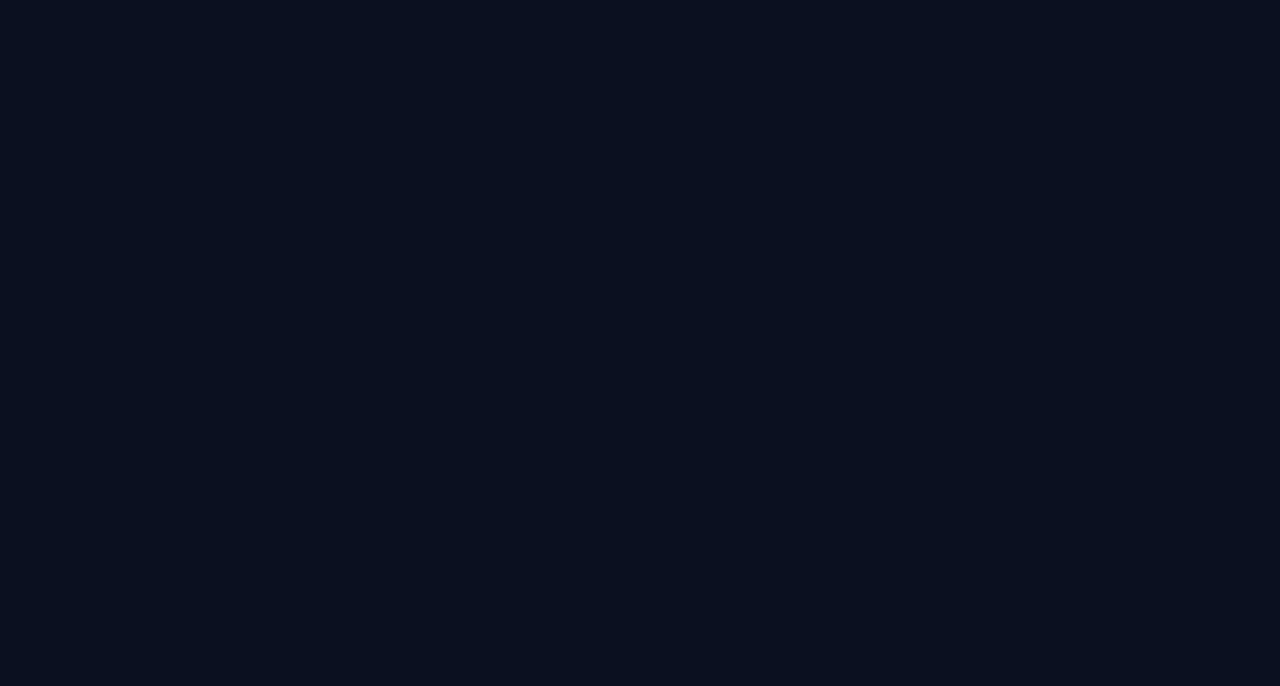
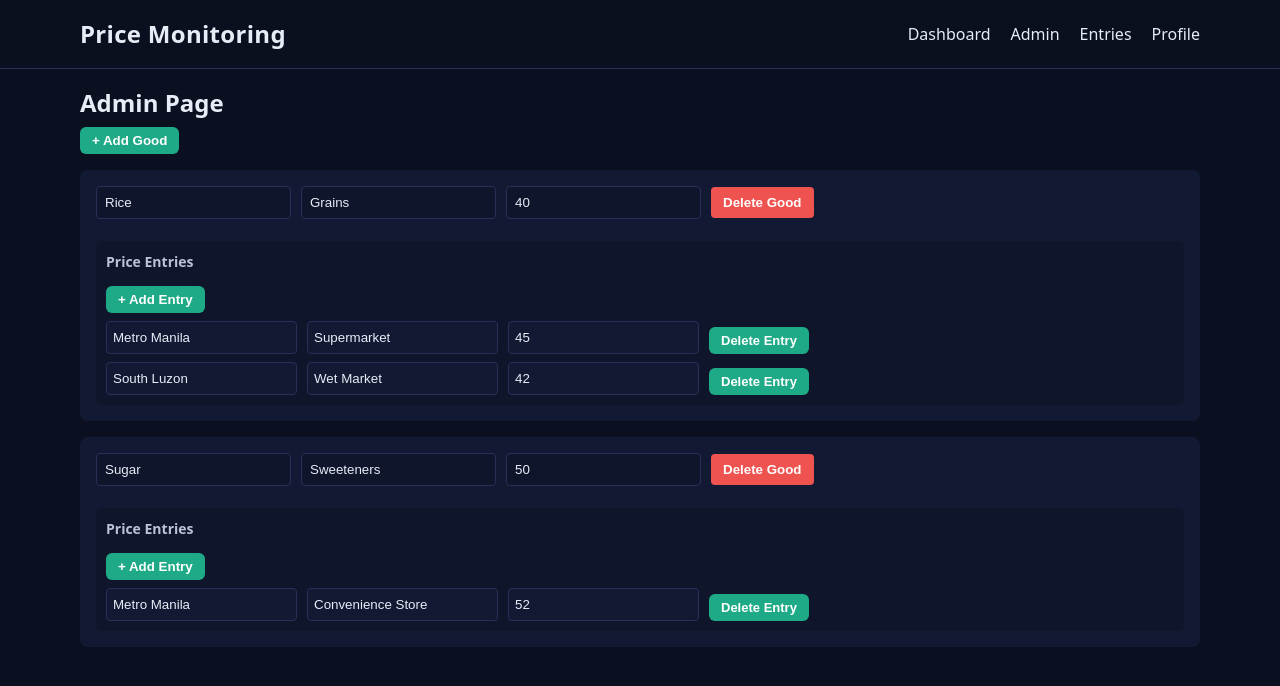
Before and after one commit to drimag/price-monitoring, a React (Vite) app in the folder client/: page /admin in a window 1280 px wide. Before the commit this address had no page. Shown: the top 686 px of the page. Built offline with nearby package versions, Linux system fonts and the light colour scheme.

Commit message:
admin page

```diff
--- a/client/src/App.jsx
+++ b/client/src/App.jsx
@@ -2,6 +2,7 @@ import { BrowserRouter as Router, Routes, Route } from "react-router-dom";
 import PriceMonitor from "./pages/PriceMonitor";
 import UserProfile from "./pages/UserProfile";
 import UserEntry from "./pages/UserEntry";
+import AdminPage from "./pages/AdminPage";
 
 function App() {
   return (
@@ -10,6 +11,7 @@ function App() {
         <Route path="/" element={<PriceMonitor />} />
         <Route path="/profile" element={<UserProfile />} />
         <Route path="/entry" element={<UserEntry />} />
+        <Route path="/admin" element={<AdminPage />} />
       </Routes>
     </Router>
   );
--- /dev/null
+++ b/client/src/pages/AdminPage.css
@@ -0,0 +1,117 @@
+/* Container */
+.admin-container {
+  padding: 20px;
+  max-width: 90%;
+  margin: auto;
+  color: var(--text);
+}
+
+/* Layout for all goods */
+.admin-layout {
+  display: flex;
+  flex-direction: column;
+  gap: 20px;
+  margin-top: 20px;
+}
+
+/* Each Good Card */
+.good-card {
+  background: var(--panel);
+  border-radius: 8px;
+  margin-top: 16px;
+  padding: 16px;
+  display: flex;
+  flex-direction: column;
+  gap: 12px;
+}
+
+/* Header row for Good (name, category, srp, delete) */
+.good-header {
+  display: flex;
+  gap: 10px;
+  align-items: center;
+  flex-wrap: wrap;
+}
+
+.good-header input {
+  padding: 8px;
+  border: 1px solid var(--border);
+  border-radius: 4px;
+  background: var(--panel-2);
+  color: var(--text);
+}
+
+.good-header button {
+  padding: 8px 12px;
+  border: none;
+  border-radius: 4px;
+  cursor: pointer;
+  background: var(--red);
+  color: white;
+  font-weight: 600;
+}
+
+.good-header button:hover {
+  background: #c62828;
+}
+
+/* Entries inside each Good */
+.entries {
+  margin-top: 10px;
+  padding: 10px;
+  background: var(--panel-2);
+  border-radius: 6px;
+}
+
+.entries h4 {
+  margin: 0 0 8px;
+  font-size: 14px;
+  color: var(--muted);
+}
+
+/* Each entry row */
+.entry-row {
+  display: flex;
+  gap: 10px;
+  margin-top: 8px;
+  flex-wrap: wrap;
+}
+
+.entry-row input {
+  padding: 6px;
+  border: 1px solid var(--border);
+  border-radius: 4px;
+  background: var(--panel);
+  color: var(--text);
+}
+
+.entry-row button {
+  background: var(--red);
+  color: white;
+  border: none;
+  padding: 6px 10px;
+  border-radius: 4px;
+  cursor: pointer;
+  font-size: 13px;
+}
+
+.entry-row button:hover {
+  background: #c62828;
+}
+
+/* Add buttons */
+.add-btn,
+.entries button {
+  background: var(--green);
+  color: white;
+  padding: 6px 12px;
+  border: none;
+  border-radius: 6px;
+  cursor: pointer;
+  font-weight: 600;
+  margin-top: 6px;
+}
+
+.add-btn:hover {
+  background: #189b72;
+}
--- /dev/null
+++ b/client/src/pages/AdminPage.jsx
@@ -0,0 +1,152 @@
+import { useState } from "react";
+import Header from "../components/Header";
+import "./AdminPage.css";
+
+export default function AdminPage() {
+  // Mock data for now
+  const [goods, setGoods] = useState([
+    {
+      _id: "1",
+      name: "Rice",
+      category: "Grains",
+      srp: 40,
+      priceEntries: [
+        { _id: "e1", region: "Metro Manila", channel: "Supermarket", actual: 45 },
+        { _id: "e2", region: "South Luzon", channel: "Wet Market", actual: 42 },
+      ],
+    },
+    {
+      _id: "2",
+      name: "Sugar",
+      category: "Sweeteners",
+      srp: 50,
+      priceEntries: [
+        { _id: "e3", region: "Metro Manila", channel: "Convenience Store", actual: 52 },
+      ],
+    },
+  ]);
+
+  // Add new good
+  const addGood = () => {
+    const newGood = {
+      _id: Date.now().toString(),
+      name: "New Good",
+      category: "Uncategorized",
+      srp: 0,
+      priceEntries: [],
+    };
+    setGoods([...goods, newGood]);
+  };
+
+  // Delete good
+  const deleteGood = (id) => {
+    setGoods(goods.filter((g) => g._id !== id));
+  };
+
+  // Update good name/category/srp
+  const updateGood = (id, field, value) => {
+    setGoods(
+      goods.map((g) =>
+        g._id === id ? { ...g, [field]: value } : g
+      )
+    );
+  };
+
+  // Add entry to a good
+  const addEntry = (goodId) => {
+    setGoods(
+      goods.map((g) =>
+        g._id === goodId
+          ? {
+              ...g,
+              priceEntries: [
+                ...g.priceEntries,
+                { _id: Date.now().toString(), region: "Region X", channel: "Channel Y", actual: 0 },
+              ],
+            }
+          : g
+      )
+    );
+  };
+
+  // Delete entry
+  const deleteEntry = (goodId, entryId) => {
+    setGoods(
+      goods.map((g) =>
+        g._id === goodId
+          ? { ...g, priceEntries: g.priceEntries.filter((e) => e._id !== entryId) }
+          : g
+      )
+    );
+  };
+
+  // Update entry
+  const updateEntry = (goodId, entryId, field, value) => {
+    setGoods(
+      goods.map((g) =>
+        g._id === goodId
+          ? {
+              ...g,
+              priceEntries: g.priceEntries.map((e) =>
+                e._id === entryId ? { ...e, [field]: value } : e
+              ),
+            }
+          : g
+      )
+    );
+  };
+
+  return (
+    <div>
+      <Header />
+      <main className="wrap">
+        <h2>Admin Page</h2>
+        <button onClick={addGood} className="add-btn">+ Add Good</button>
+
+        {goods.map((good) => (
+          <div key={good._id} className="good-card">
+            <div className="good-header">
+              <input
+                value={good.name}
+                onChange={(e) => updateGood(good._id, "name", e.target.value)}
+              />
+              <input
+                value={good.category}
+                onChange={(e) => updateGood(good._id, "category", e.target.value)}
+              />
+              <input
+                type="number"
+                value={good.srp}
+                onChange={(e) => updateGood(good._id, "srp", e.target.value)}
+              />
+              <button onClick={() => deleteGood(good._id)}>Delete Good</button>
+            </div>
+
+            <div className="entries">
+              <h4>Price Entries</h4>
+              <button onClick={() => addEntry(good._id)}>+ Add Entry</button>
+              {good.priceEntries.map((entry) => (
+                <div key={entry._id} className="entry-row">
+                  <input
+                    value={entry.region}
+                    onChange={(e) => updateEntry(good._id, entry._id, "region", e.target.value)}
+                  />
+                  <input
+                    value={entry.channel}
+                    onChange={(e) => updateEntry(good._id, entry._id, "channel", e.target.value)}
+                  />
+                  <input
+                    type="number"
+                    value={entry.actual}
+                    onChange={(e) => updateEntry(good._id, entry._id, "actual", e.target.value)}
+                  />
+                  <button onClick={() => deleteEntry(good._id, entry._id)}>Delete Entry</button>
+                </div>
+              ))}
+            </div>
+          </div>
+        ))}
+      </main>
+    </div>
+  );
+}
--- a/client/src/pages/UserEntry.jsx
+++ b/client/src/pages/UserEntry.jsx
@@ -1,4 +1,5 @@
 import { useEffect, useState, useRef } from "react";
+import { toast } from "react-toastify";
 import { Html5Qrcode } from "html5-qrcode";
 import { REGIONS, CHANNELS } from "../constants";
 import "./UserEntry.css";
@@ -134,7 +135,7 @@ export default function UserEntry() {
     setPrice("");
 
     console.log("Submitted:", productData);
-    alert("Entry submitted:\n" + JSON.stringify(productData, null, 2));
+    // alert("Entry submitted:\n" + JSON.stringify(productData, null, 2));
      try {
       const res = await fetch("/api/entries", {
         method: "POST",
@@ -145,11 +146,11 @@ export default function UserEntry() {
       const data = await res.json();
       if (!res.ok) throw new Error(data.error || "Failed to save");
 
-      alert("✅ Product entry saved successfully!");
+      toast.success("✅ Product entry saved successfully!");
       console.log("Saved:", data);
     } catch (err) {
       console.error("Submit error:", err);
-      alert("❌ Failed to submit: " + err.message);
+      toast.error("❌ Failed to submit: " + err.message);
     }
   };
 
```
